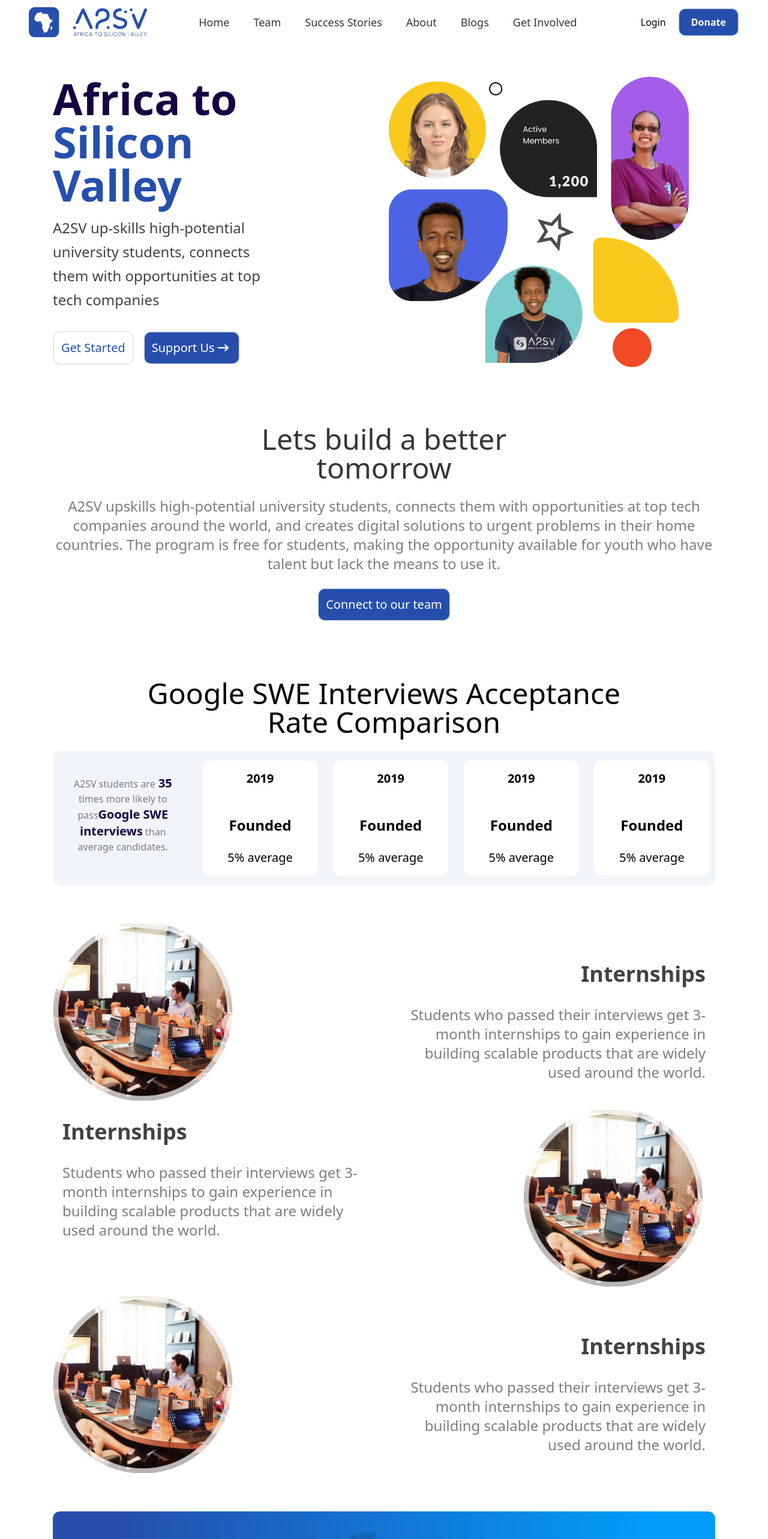
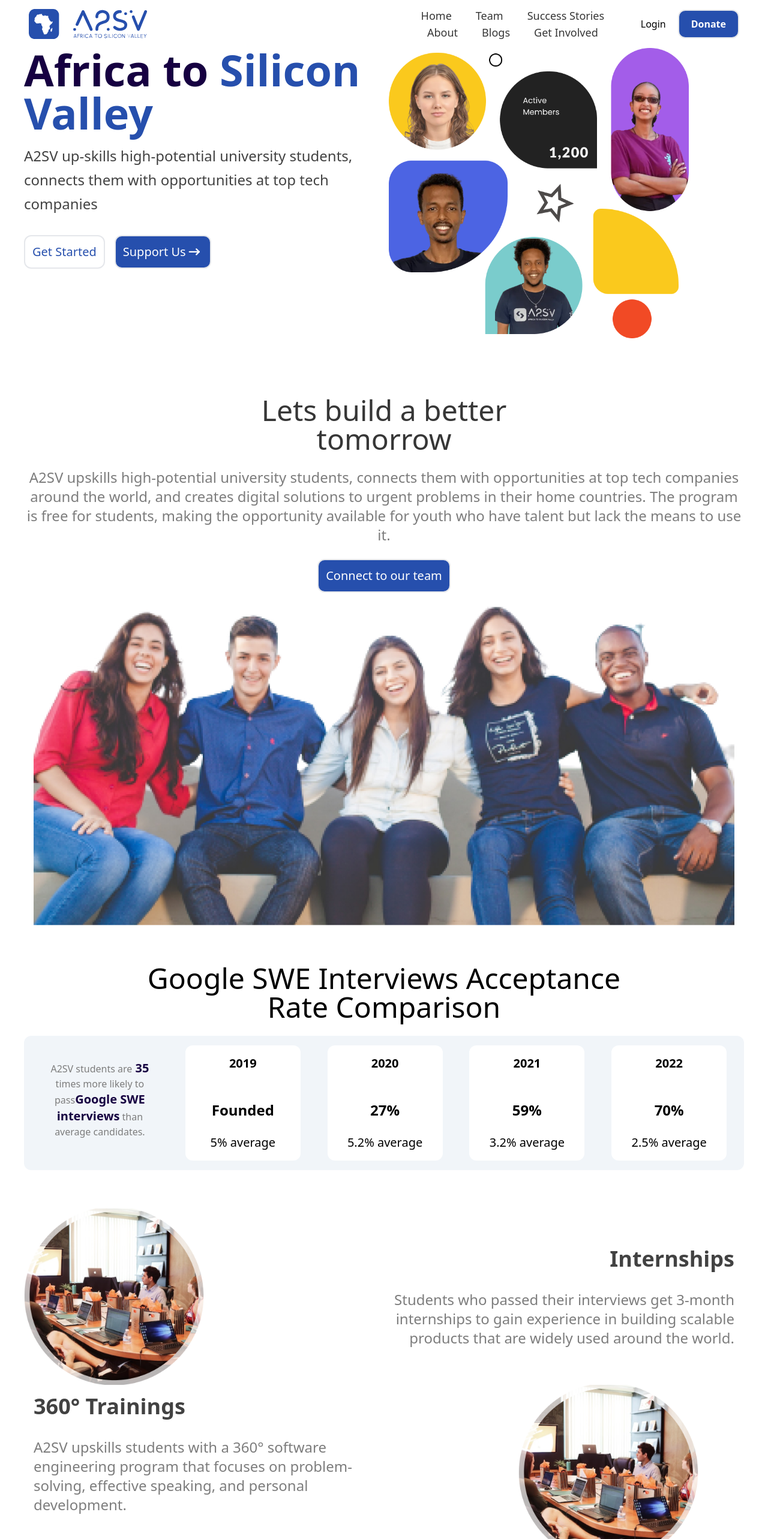
Before and after one commit to RealEskalate/2023-project-phase-starter-projects, a Next.js app in the folder aastu/web/group-1/a2sv-blogs/: page / in a window 1280 px wide. Shown: the top 2566 px of the page at 60% size. Built offline with nearby package versions, Linux system fonts and the light colour scheme; a web font is replaced by a local one.

Commit message:
fix(aastu-web-g1): updated responsiveness for the nav bar and the homepage

```diff
--- a/aastu/web/group-1/a2sv-blogs/package.json
+++ b/aastu/web/group-1/a2sv-blogs/package.json
@@ -17,6 +17,7 @@
     "classnames": "^2.3.2",
     "eslint": "8.47.0",
     "eslint-config-next": "13.4.19",
+    "ionicons": "^7.1.2",
     "next": "13.4.19",
     "next-redux-wrapper": "^8.1.0",
     "postcss": "8.4.28",
--- a/aastu/web/group-1/a2sv-blogs/src/app/page.tsx
+++ b/aastu/web/group-1/a2sv-blogs/src/app/page.tsx
@@ -1,9 +1,11 @@
 import Image from "next/image";
 export default function Home() {
+
   return (
-    <main className="m-12 p-10 pt-20 font-sans-serif	">
-      <header className="grid grid-cols-2 gap-4 ">
-        <div>
+
+    <main className=" p-10 pt-20 font-sans-serif	">
+      <header className="grid grid-cols-2 sm:grid-cols-1 md:grid-cols-1 lg:grid-cols-2 gap-4 ">
+        <div className="">
           <div className="text-7xl	font-extrabold ">
             <span className="text-[#160041] leading-10">Africa to </span>
             <span className="text-primary leading-10">
@@ -12,7 +14,7 @@
               Valley
             </span>
           </div>
-          <p className="text-2xl font-normal text-text-header-2 leading-10 w-4/6 mt-4">
+          <p className="text-2xl font-normal text-text-header-2 leading-10 mt-4">
             A2SV up-skills high-potential university students, connects them
             with opportunities at top tech companies
           </p>
@@ -29,7 +31,7 @@
                 fill="none"
                 xmlns=""
               >
-                <g clip-path="url(#clip0_3602_2395)">
+                <g clip-path="url(#clip0_3602_2395) ">
                   <path
                     d="M5.75195 13.7996H21.8514"
                     stroke="white"
@@ -65,9 +67,12 @@
               </svg>
             </button>
           </div>
+
+
         </div>
 
-        <div>
+
+        <div className="hidden lg:block">
           <Image src="/images/teams.png" alt="" width={500} height={500} />
         </div>
       </header>
@@ -92,7 +97,10 @@
           Connect to our team
         </button>
       </section>
-      <section className="mt-12 text-center">
+      <section className="hidden md:block">
+        <Image src='/images/team.jpg' width={1400} height={645} alt="team" className="p-4"/>
+      </section>
+      <section className="text-center ">
         <br />
         <br />
         <p className="text-5xl">
@@ -101,7 +109,7 @@
           Rate Comparison
         </p>
         <br />
-        <div className="bg-slate-100 h-100  p-4 rounded-xl grid grid-cols-5 gap-4">
+        <div className="bg-slate-100 h-100  p-4 rounded-xl grid grid-cols-2 sm:grid-cols-2 md:grid-cols-3 lg:grid-cols-5  gap-4 ">
           <div className="p-2 text-center mt-4 text-text-content text-base font-normal">
             <span>A2SV students are</span>
             <span className="text-[#160041] font-semibold text-xl"> 35</span>
@@ -118,34 +126,36 @@
             <p className="text-2xl	font-semibold	">Founded</p>
             <br />
             <p className="text-xl	font-normal	">5% average</p>
-          </div><div className="w-48	h-48	bg-white p-4 rounded-xl ml-4">
-            <p className="text-xl	font-semibold	">2019</p>
+          </div>
+          <div className="w-48	h-48	bg-white p-4 rounded-xl ml-4">
+            <p className="text-xl	font-semibold	">2020</p>
             <br />
             <br />
-            <p className="text-2xl	font-semibold	">Founded</p>
+            <p className="text-2xl	font-semibold	">27%</p>
             <br />
-            <p className="text-xl	font-normal	">5% average</p>
+            <p className="text-xl	font-normal	">5.2% average</p>
           </div>
           <div className="w-48	h-48	bg-white p-4 rounded-xl ml-4">
-            <p className="text-xl	font-semibold	">2019</p>
+            <p className="text-xl	font-semibold	">2021</p>
             <br />
             <br />
-            <p className="text-2xl	font-semibold	">Founded</p>
+            <p className="text-2xl	font-semibold	">59%</p>
             <br />
-            <p className="text-xl	font-normal	">5% average</p>
+            <p className="text-xl	font-normal	">3.2% average</p>
           </div>
           <div className="w-48	h-48	bg-white p-4 rounded-xl ml-4">
-            <p className="text-xl	font-semibold	">2019</p>
+            <p className="text-xl	font-semibold	">2022</p>
             <br />
             <br />
-            <p className="text-2xl	font-semibold	">Founded</p>
+            <p className="text-2xl	font-semibold	">70%</p>
             <br />
-            <p className="text-xl	font-normal	">5% average</p>
+            <p className="text-xl	font-normal	">2.5% average</p>
           </div>
+
         </div>
       </section>
-      <section className="grid grid-cols-2 gap-4 my-16">
-        <div className="">
+      <section className="my-16 grid grid-cols-1 sm:grid-cols-1 md:grid-cols-1 lg:grid-cols-2">
+        <div className="hidden md:block">
           <Image src="/images/cir.png" alt="" width={300} height={300} />
         </div>
 
@@ -161,35 +171,31 @@
         </div>
         <div className="">
           <p className="text-4xl font-semibold	text-text-header-2 p-4">
-            Internships
+            360° Trainings
           </p>
           <p className="text-2xl	font-normal	text-text-content max-w-max	p-4">
-            Students who passed their interviews get 3-month internships to gain
-            experience in building scalable products that are widely used around
-            the world.
+          A2SV upskills students with a 360° software engineering program that focuses on problem-solving, effective speaking, and personal development.
           </p>
         </div>
-        <div className="ml-56	">
+        <div className="ml-56	hidden md:block">
           <Image src="/images/cir.png" alt="" width={300} height={300} />
         </div>
-        <div className="	">
+        <div className="	hidden md:block">
           <Image src="/images/cir.png" alt="" width={300} height={300} />
         </div>
 
-        <div className="text-right mt-12	">
+        <div className="text-right mt-18	">
           <p className="text-4xl font-semibold text-text-header-2 p-4">
-            Internships
+            Social Projects
           </p>
           <p className="text-2xl	font-normal	text-text-content max-w-max	p-4		">
-            Students who passed their interviews get 3-month internships to gain
-            experience in building scalable products that are widely used around
-            the world.
+          Students work on social projects with industry experts to address the most pressing problems in their community.
           </p>
         </div>
       </section>
 
       <section>
-        <div className="bg-gradient-to-r 0% from-primary from-10% to-[#019CFA] to-90% flex flex-col justify-center items-center py-16 rounded-xl relative">
+        <div className=" bg-gradient-to-r 0% from-primary from-10% to-[#019CFA] to-90% flex flex-col justify-center items-center py-16 rounded-xl relative ">
           <Image
             src="/images/africa-bg.svg"
             width={200}
@@ -209,7 +215,7 @@
         <br />
         <br />
         <p className="text-5xl">Impact Stories</p>
-        <div className="grid grid-cols-2 p-4">
+        <div className="grid grid-cols-1 sm:grid-cols-1 md:grid-cols-1 lg:grid-cols-2">
           <div className="text-left">
             <p className="text-base	font-semibold	text-text-header-2">
               Abel Tsegaye
@@ -235,7 +241,7 @@
               See More
             </button>
           </div>
-          <div>
+          <div className="hidden md:block">
             <Image
               src="/images/impact.png"
               alt=""
--- a/aastu/web/group-1/a2sv-blogs/src/components/common/Footer.tsx
+++ b/aastu/web/group-1/a2sv-blogs/src/components/common/Footer.tsx
@@ -3,7 +3,7 @@
   return (
     <footer className="">
       <div className="grid lg:grid-cols-5 gap-2 border-2 border-white p-10 md:grid-cols-2 sm:md:grid-cols-1">
-        <div className="">
+        <div className="hidden md:block">
           <Image
             src="/images/upskill.png"
             width={240}
--- a/aastu/web/group-1/a2sv-blogs/src/components/common/NavBar.tsx
+++ b/aastu/web/group-1/a2sv-blogs/src/components/common/NavBar.tsx
@@ -1,29 +1,61 @@
+'use client';
+import { useState } from "react";
 import Image from "next/image";
+import Link from "next/link";
 export default function NavBar() {
+  const [openMenu, setOpenMenu] = useState<boolean>(false);
   return (
+
+
     <header>
-      <div className="container px-12 w-full py-3 fixed top-0 bg-white">
+      <div className="container px-12 w-full py-3 fixed top-0 bg-white content-between w-full">
         <nav className="flex items-center">
           <div>
+          <Link href='/'>
               <Image
                 src="/images/a2sv-logo.svg"
                 width={197}
                 height={50}
                 alt="Hero image"
               />
+            </Link>
           </div>
-          <ul className=" flex-1 text-center font-normal text-text-header-1	text-lg	">
-            <li className="px-5 inline-block">Home</li>
-            <li className="px-5 inline-block">Team</li>
-            <li className="px-5 inline-block">Success Stories</li>
-            <li className="px-5 inline-block">About</li>
-            <li className="px-5 inline-block">Blogs</li>
+          <div className="px-4 content-end  cursor-pointer  content-end ml-96">
+            <button className="text-2xl lg:hidden " onClick={() => setOpenMenu(!openMenu)}>
+              <Image
+                src="/images/icons8-hamburger-menu.svg"
+                width={50}
+                height={50}
+                alt="Hamburger"
+              />
+              </button>
+          </div>
+          <div className="flex-1 text-center font-normal text-text-header-1	text-lg hidden lg:flex list-none w-full 	">
+          <ul >
+            <li className="px-5 inline-block"><Link href='/'>Home</Link></li>
+            <li className="px-5 inline-block"><Link href='/teams'>Team</Link></li>
+            <li className="px-5 inline-block"><Link href='/stories/interviewPartners'>Success Stories</Link></li>
+            <li className="px-5 inline-block"> <Link href='/about'>About</Link></li>
+            <li className="px-5 inline-block"><Link href='/blogs'>Blogs</Link></li>
             <li className="px-5 inline-block">Get Involved</li>
           </ul>
-          <div className="content-end row-span-1">
-            <span className="text-nav-grey px-5">Login</span>
+          </div>
+          {openMenu && (
+            <div className="flex-1 text-center font-normal text-text-header-1	text-lg  list-none  ">
+            <ul >
+              <li className="px-5 inline-block"><Link href='/'>Home</Link></li>
+              <li className="px-5 inline-block"><Link href='/teams'>Team</Link></li>
+              <li className="px-5 inline-block"><Link href='/stories/interviewPartners'>Success Stories</Link></li>
+              <li className="px-5 inline-block"> <Link href='/about'>About</Link></li>
+              <li className="px-5 inline-block"><Link href='/blogs'>Blogs</Link></li>
+              <li className="px-5 inline-block">Get Involved</li>
+            </ul>
+            </div>
+          )}
+          <div className="hidden lg:block content-end row-span-1">
+            <span className="text-nav-grey px-5 ">Login</span>
             <span>
-              <button className="border-2	rounded-xl px-5 w-22 h-12 bg-primary text-white text-base font-bold">
+              <button className="border-2	rounded-xl px-5 w-22 h-12 bg-primary text-white text-base font-bold ">
                 {" "}
                 Donate{" "}
               </button>
```
Also changed, not shown: aastu/web/group-1/a2sv-blogs/public/images/team.jpg, 1 other file (tests, documents, lock files or other folders). Lines whose indentation alone changed are shown as unchanged.
